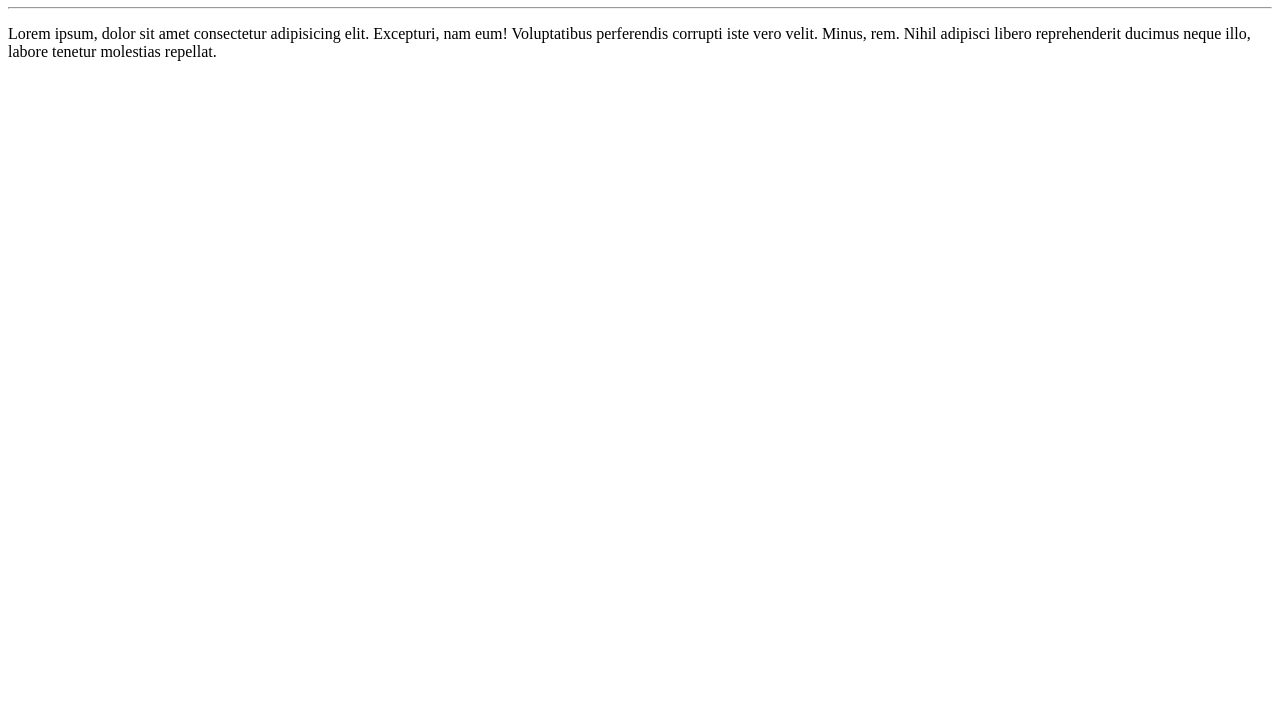
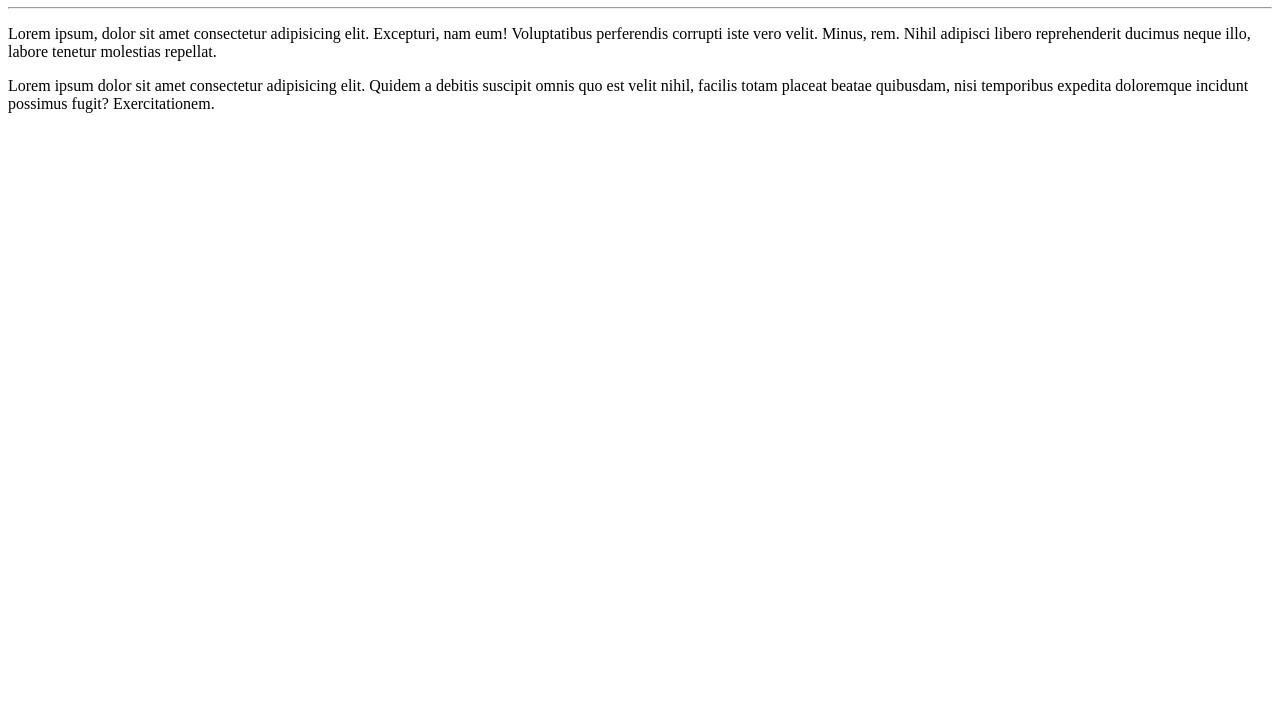
Before and after one commit to profjuanito/Iniciando, a plain HTML site: page site-exemplo/index.html in a window 1280 px wide. Shown: the part 73-800 px from the top of the page. Drawn offline with Linux system fonts and the light colour scheme.

Commit message:
Update index.html

```diff
--- a/site-exemplo/index.html
+++ b/site-exemplo/index.html
@@ -10,5 +10,7 @@
    <h1>Olá</h1>
    <hr>
    <p>Lorem ipsum, dolor sit amet consectetur adipisicing elit. Excepturi, nam eum! Voluptatibus perferendis corrupti iste vero velit. Minus, rem. Nihil adipisci libero reprehenderit ducimus neque illo, labore tenetur molestias repellat.</p>
+   <p>Lorem ipsum dolor sit amet consectetur adipisicing elit. Quidem a debitis suscipit omnis quo est velit nihil, facilis totam placeat beatae quibusdam, nisi temporibus expedita doloremque incidunt possimus fugit? Exercitationem.</p>
 </body>
+
 </html>
```
